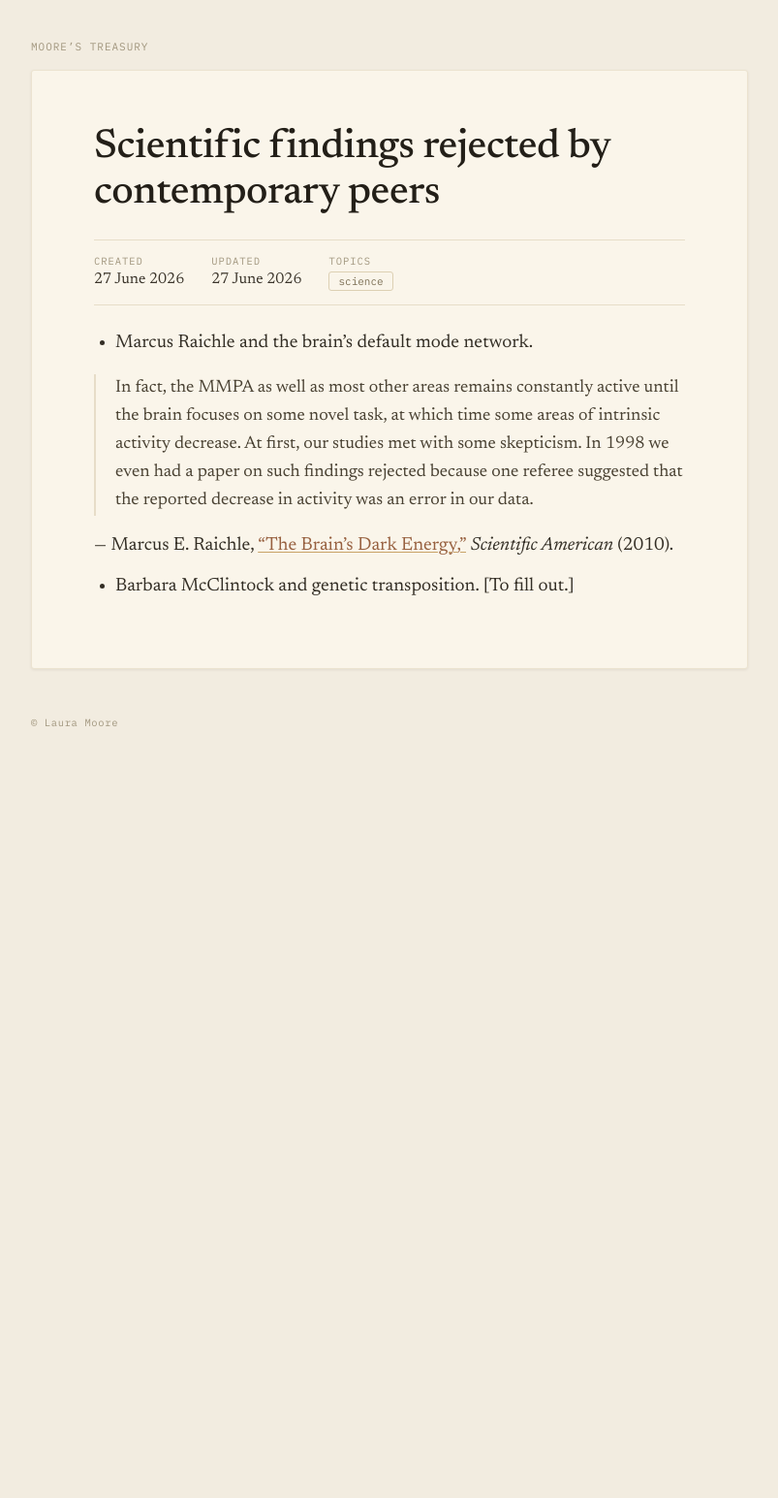
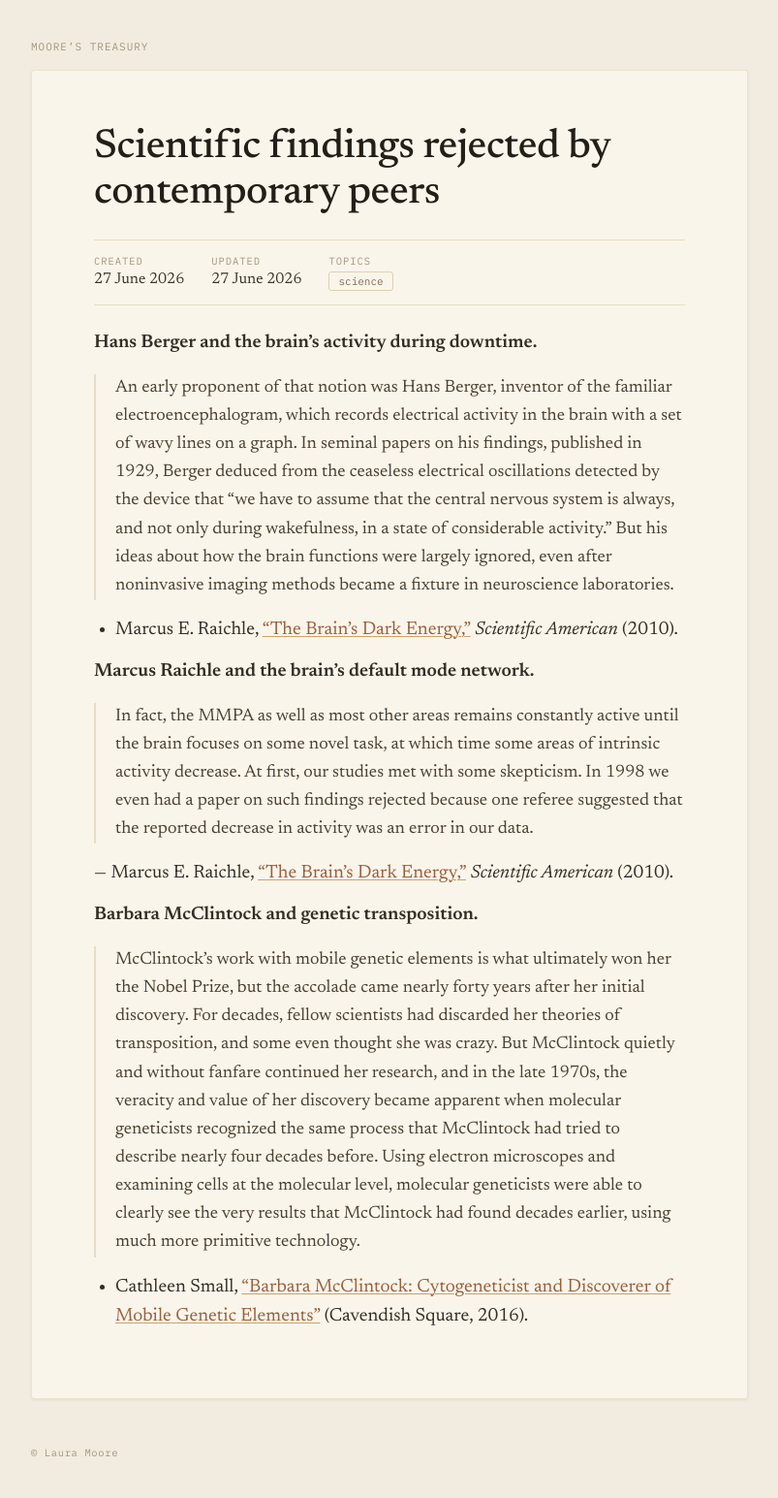
Before and after one commit to lauramoorewrites-del/treasury, a Jekyll site: the page built from _pages/scientific-findings-rejected-by-peers.md, in a window 1280 px wide. Shown: the whole page at 97% size, without its empty margins (238-1041 px from the left). Built offline with Jekyll 4.4.1, drawn with Linux system fonts in a browser that asks for light colours; before the commit the page ends 900 px from its top, so only the background shows below that.

Commit message:
Update scientific-findings-rejected-by-peers.md

```diff
--- a/_pages/scientific-findings-rejected-by-peers.md
+++ b/_pages/scientific-findings-rejected-by-peers.md
@@ -6,10 +6,21 @@ updated: "27 June 2026"
 topics: [science]
 ---
 
-- Marcus Raichle and the brain's default mode network.
+**Hans Berger and the brain's activity during downtime.**
+
+> An early proponent of that notion was Hans Berger, inventor of the familiar electroencephalogram, which records electrical activity in the brain with a set of wavy lines on a graph. In seminal papers on his findings, published in 1929, Berger deduced from the ceaseless electrical oscillations detected by the device that “we have to assume that the central nervous system is always, and not only during wakefulness, in a state of considerable activity.”
+> But his ideas about how the brain functions were largely ignored, even after noninvasive imaging methods became a fixture in neuroscience laboratories.
+
+- Marcus E. Raichle, ["The Brain's Dark Energy,"](https://www.scientificamerican.com/article/the-brains-dark-energy/) *Scientific American* (2010).
+
+**Marcus Raichle and the brain's default mode network.**
 
 > In fact, the MMPA as well as most other areas remains constantly active until the brain focuses on some novel task, at which time some areas of intrinsic activity decrease. At first, our studies met with some skepticism. In 1998 we even had a paper on such findings rejected because one referee suggested that the reported decrease in activity was an error in our data.
 
 — Marcus E. Raichle, ["The Brain's Dark Energy,"](https://www.scientificamerican.com/article/the-brains-dark-energy/) *Scientific American* (2010).
 
-- Barbara McClintock and genetic transposition. [To fill out.]
+**Barbara McClintock and genetic transposition.**
+
+> McClintock’s work with mobile genetic elements is what ultimately won her the Nobel Prize, but the accolade came nearly forty years after her initial discovery. For decades, fellow scientists had discarded her theories of transposition, and some even thought she was crazy. But McClintock quietly and without fanfare continued her research, and in the late 1970s, the veracity and value of her discovery became apparent when molecular geneticists recognized the same process that McClintock had tried to describe nearly four decades before. Using electron microscopes and examining cells at the molecular level, molecular geneticists were able to clearly see the very results that McClintock had found decades earlier, using much more primitive technology.
+
+- Cathleen Small, ["Barbara McClintock: Cytogeneticist and Discoverer of Mobile Genetic Elements"](https://www.thriftbooks.com/w/barbara-mcclintock-cytogeneticist-and-discoverer-of-mobile-genetic-elements_cathleen-small/18188640/?srsltid=AfmBOoqVcOzwRKTHDTjH41ouvtulMHjWnegp7AOdiRqju82PwK9V5MNO#edition=57952762&idiq=46760349) (Cavendish Square, 2016).
```
